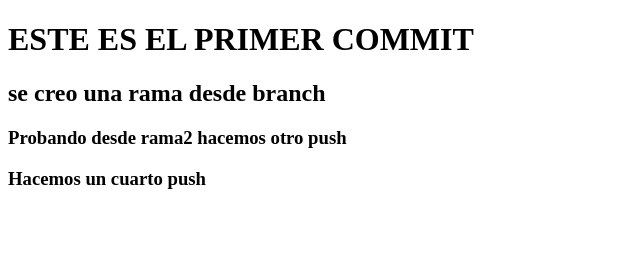
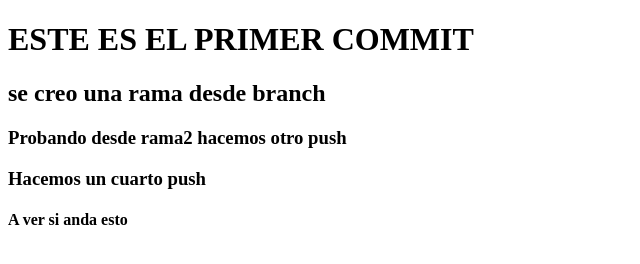
Before and after one commit to martinsetaro/repositorio-pruebas, a plain HTML site: page index.html in a window 1280 px wide. Shown: the whole page, without its empty margins (0-640 px from the left). Drawn offline with Linux system fonts and the light colour scheme.

Commit message:
prueba cuatro

```diff
--- a/index.html
+++ b/index.html
@@ -11,5 +11,6 @@
     <h2>se creo una rama desde branch</h2>
     <h3>Probando desde rama2 hacemos otro push</h3>
     <h3>Hacemos un cuarto push</h3>
+    <h4>A ver si anda esto</h4>
 </body>
 </html>
```
